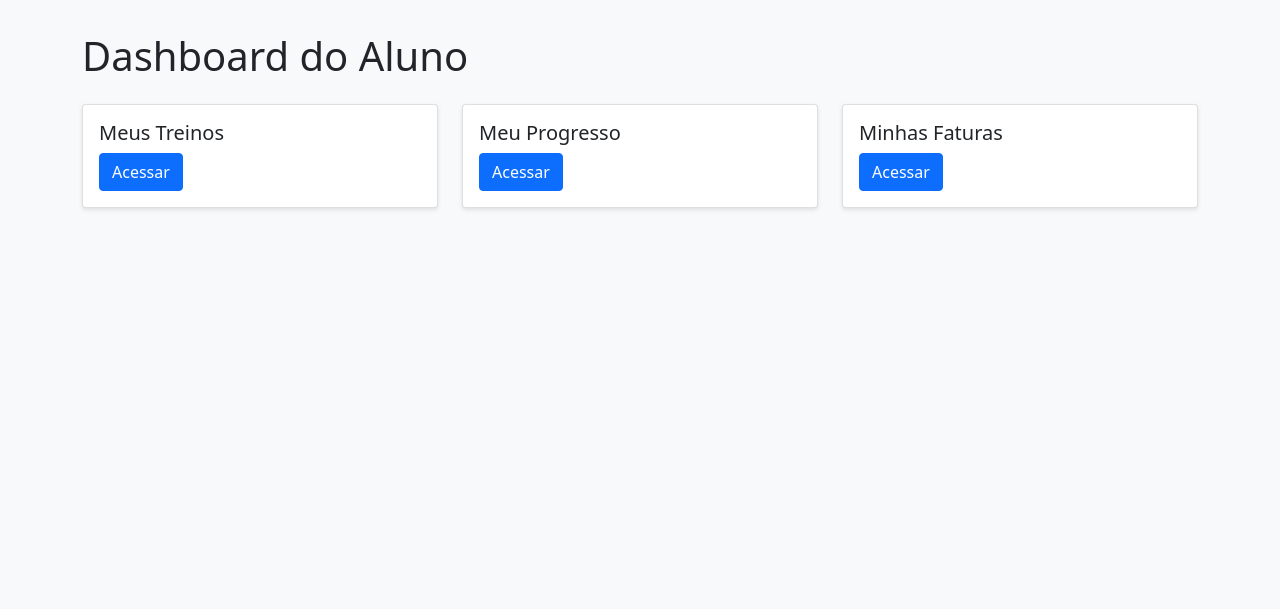
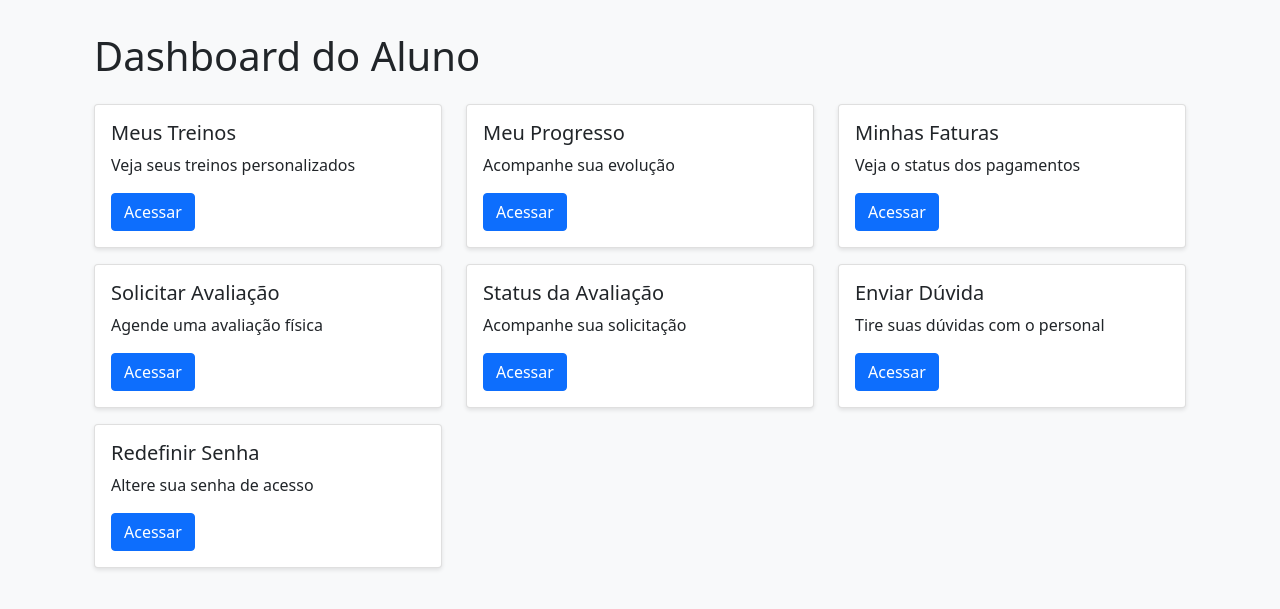
Before and after one commit to LuizFellipiFreire25/Sistema_Gym_Menager, a Flask app: template templates/aluno/dashboard.html in a window 1280 px wide. Shown: the part 56-665 px from the top of the page. Run offline with Flask 3, Linux system fonts and the light colour scheme; the template is opened without the code that fills it, so the values that code supplies are empty.

Commit message:
Assistant checkpoint: Created dashboard templates for admin, student and trainer
Assistant generated file changes:
- templates/admin/dashboard.html: Complete admin dashboard with all functionality cards
- templates/aluno/dashboard.html: Complete student dashboard with all functionality cards
- templates/personal/dashboard.html: Complete personal trainer dashboard with all functionality cards

---

User prompt:

Oi! Já finalizei a implementação de todas as rotas e funcionalidades no app.py para os módulos de Administrador, Aluno e Personal, usando SQLite. Agora preciso criar os arquivos HTML dos dashboards de cada tipo de usuário (em templates/admin/dashboard.html, templates/aluno/dashboard.html e templates/personal/dashboard.html) para que todas as funcionalidades apareçam com botões na interface.

Por favor, crie o conteúdo HTML desses três dashboards usando Bootstrap para organizar os botões em cards. Cada botão deve levar para a rota correspondente que já está implementada no app.py. Use o estilo dos templates que você já criou (como o base.html). Os botões devem acessar funcionalidades como:

Administrador: cadastrar usuário, ver usuário, cadastrar plano, registrar pagamento, registrar presença, relatório de frequência e status de pagamentos.

Aluno: meus treinos, progresso, fatura, solicitar avaliação, status da avaliação, enviar dúvida e redefinir senha.

Personal: acessar avaliações, visualizar progresso, visualizar presenças, atribuir treinos, responder dúvida e redefinir senha.

Crie os arquivos .html nos diretórios corretos dentro da pasta templates, com links funcionais para cada rota. Pode me mostrar os arquivos prontos?

Replit-Commit-Author: Assistant
Replit-Commit-Session-Id: 503c9596-0493-47da-a8c6-5bf814fcdbd9

```diff
--- a/templates/admin/dashboard.html
+++ b/templates/admin/dashboard.html
@@ -63,7 +63,7 @@
             <div class="card">
                 <div class="card-body">
                     <h5 class="card-title">Status de Pagamentos</h5>
-                    <p class="card-text">Veja quem pagou e quem não pagou</p>
+                    <p class="card-text">Veja quem está em dia com os pagamentos</p>
                     <a href="{{ url_for('status_pagamentos') }}" class="btn btn-primary">Acessar</a>
                 </div>
             </div>
--- a/templates/aluno/dashboard.html
+++ b/templates/aluno/dashboard.html
@@ -1,14 +1,16 @@
 
 {% extends "base.html" %}
-{% block title %}Aluno Dashboard{% endblock %}
+{% block title %}Dashboard do Aluno{% endblock %}
 {% block content %}
-<h1>Dashboard do Aluno</h1>
-<div class="row mt-4">
+<div class="container mt-4">
+    <h1 class="mb-4">Dashboard do Aluno</h1>
+    <div class="row">
         <div class="col-md-4 mb-3">
             <div class="card">
                 <div class="card-body">
                     <h5 class="card-title">Meus Treinos</h5>
-                <a href="#" class="btn btn-primary">Acessar</a>
+                    <p class="card-text">Veja seus treinos personalizados</p>
+                    <a href="{{ url_for('aluno_treinos') }}" class="btn btn-primary">Acessar</a>
                 </div>
             </div>
         </div>
@@ -16,7 +18,8 @@
             <div class="card">
                 <div class="card-body">
                     <h5 class="card-title">Meu Progresso</h5>
-                <a href="#" class="btn btn-primary">Acessar</a>
+                    <p class="card-text">Acompanhe sua evolução</p>
+                    <a href="{{ url_for('aluno_progresso') }}" class="btn btn-primary">Acessar</a>
                 </div>
             </div>
         </div>
@@ -24,7 +27,45 @@
             <div class="card">
                 <div class="card-body">
                     <h5 class="card-title">Minhas Faturas</h5>
-                <a href="#" class="btn btn-primary">Acessar</a>
+                    <p class="card-text">Veja o status dos pagamentos</p>
+                    <a href="{{ url_for('aluno_fatura') }}" class="btn btn-primary">Acessar</a>
+                </div>
+            </div>
+        </div>
+        <div class="col-md-4 mb-3">
+            <div class="card">
+                <div class="card-body">
+                    <h5 class="card-title">Solicitar Avaliação</h5>
+                    <p class="card-text">Agende uma avaliação física</p>
+                    <a href="{{ url_for('aluno_avaliacao') }}" class="btn btn-primary">Acessar</a>
+                </div>
+            </div>
+        </div>
+        <div class="col-md-4 mb-3">
+            <div class="card">
+                <div class="card-body">
+                    <h5 class="card-title">Status da Avaliação</h5>
+                    <p class="card-text">Acompanhe sua solicitação</p>
+                    <a href="{{ url_for('aluno_status_avaliacao') }}" class="btn btn-primary">Acessar</a>
+                </div>
+            </div>
+        </div>
+        <div class="col-md-4 mb-3">
+            <div class="card">
+                <div class="card-body">
+                    <h5 class="card-title">Enviar Dúvida</h5>
+                    <p class="card-text">Tire suas dúvidas com o personal</p>
+                    <a href="{{ url_for('aluno_duvida') }}" class="btn btn-primary">Acessar</a>
+                </div>
+            </div>
+        </div>
+        <div class="col-md-4 mb-3">
+            <div class="card">
+                <div class="card-body">
+                    <h5 class="card-title">Redefinir Senha</h5>
+                    <p class="card-text">Altere sua senha de acesso</p>
+                    <a href="{{ url_for('aluno_redefinir_senha') }}" class="btn btn-primary">Acessar</a>
+                </div>
             </div>
         </div>
     </div>
```
Also changed, not shown: templates/personal/dashboard.html (+28 -21 lines). Lines whose indentation alone changed are shown as unchanged.
